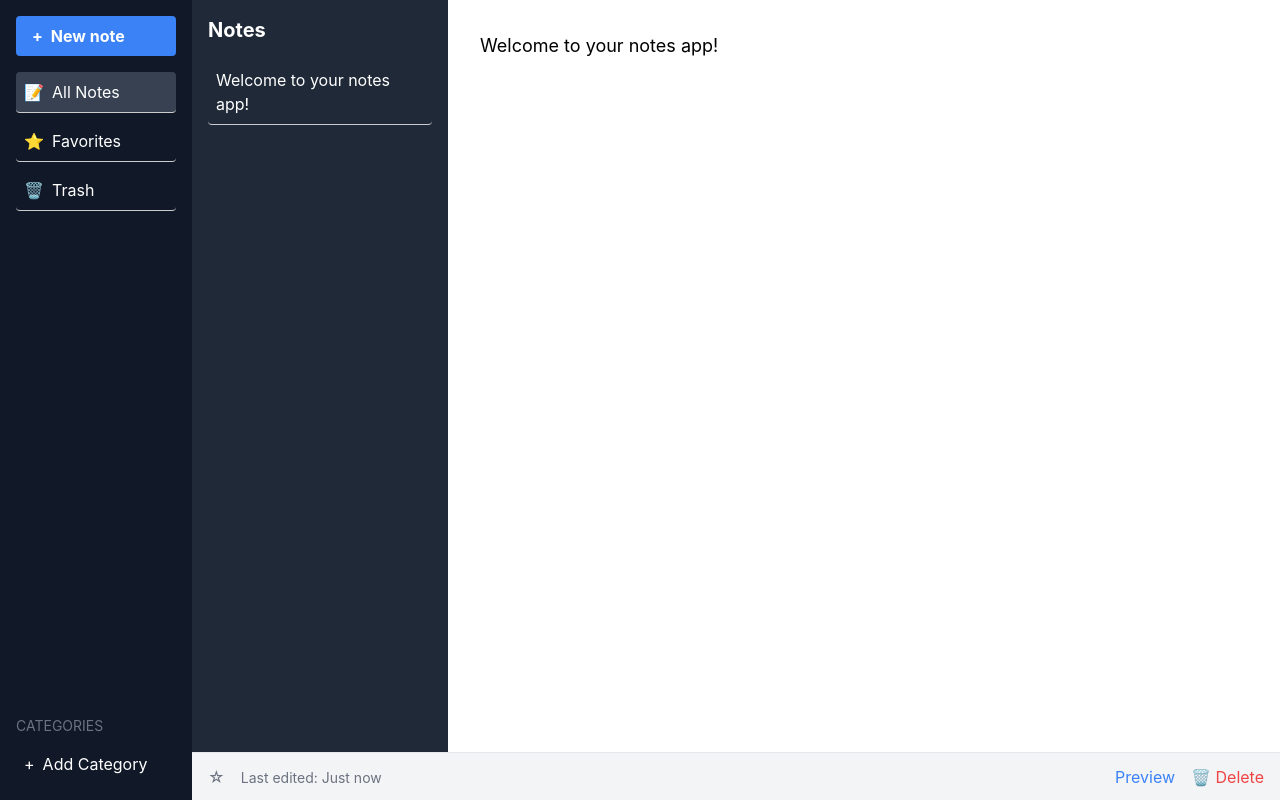
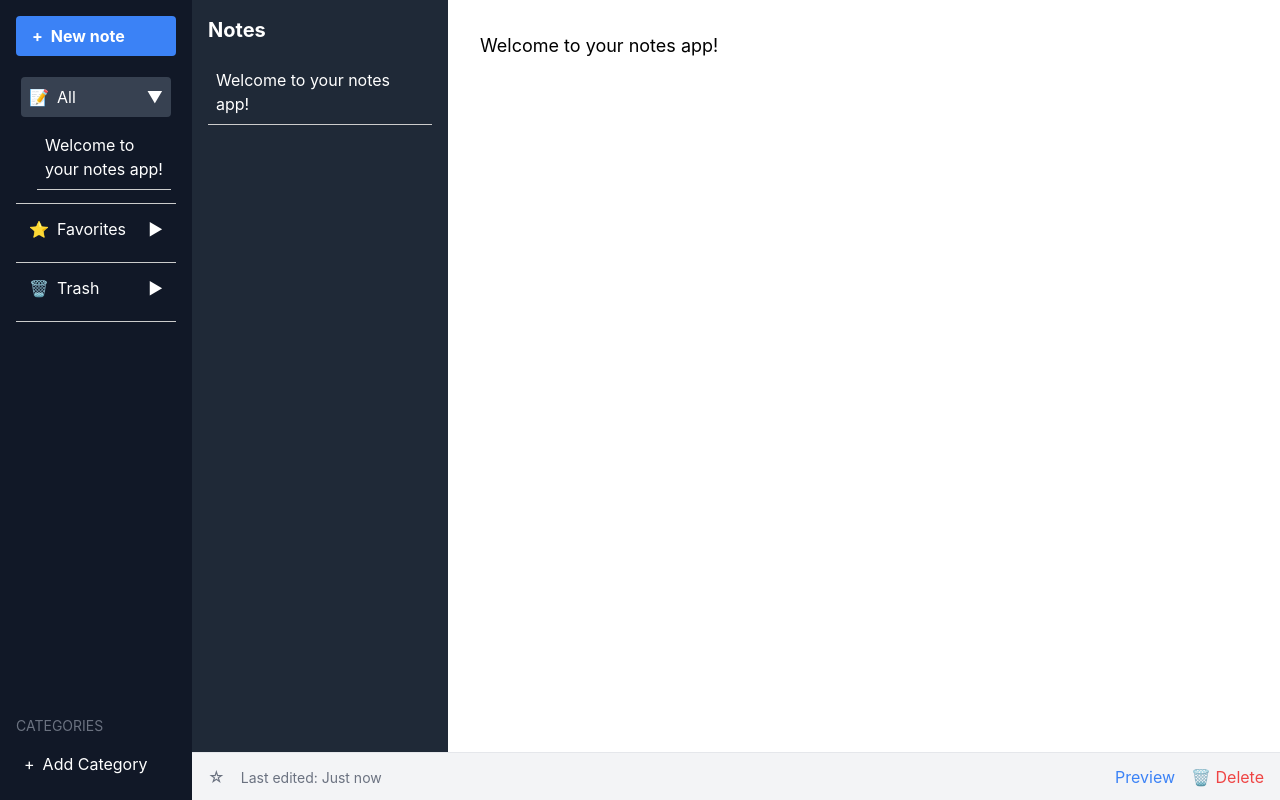
Before and after one commit to jamiehughes5926/Notes, a Next.js app: page / in a window 1280 px wide. Built offline with nearby package versions, Linux system fonts and the light colour scheme.

Commit message:
collapsible folders

```diff
--- a/src/app/components/CategoriesSidebar.tsx
+++ b/src/app/components/CategoriesSidebar.tsx
@@ -1,57 +1,106 @@
-import React from "react";
+import React, { useState } from "react";
 
 type Category = "all" | "favorites" | "trash";
+
+interface Note {
+  id: string;
+  content: string;
+  isFavorite: boolean;
+  isDeleted?: boolean;
+}
 
 interface CategoriesSidebarProps {
   selectedCategory: Category;
   onSelectCategory: (category: Category) => void;
   addNewNote: () => void;
+  notes: Note[];
+  selectNote: (id: string) => void;
+  getTitle: (content: string) => string;
 }
 
 const CategoriesSidebar: React.FC<CategoriesSidebarProps> = ({
   selectedCategory,
   onSelectCategory,
   addNewNote,
+  notes,
+  selectNote,
+  getTitle,
 }) => {
+  const [expandedCategories, setExpandedCategories] = useState<{
+    [key in Category]: boolean;
+  }>({
+    all: true,
+    favorites: false,
+    trash: false,
+  });
+
+  const toggleCategory = (category: Category) => {
+    setExpandedCategories((prev) => ({
+      ...prev,
+      [category]: !prev[category],
+    }));
+  };
+
+  const filteredNotes = (category: Category) => {
+    if (category === "favorites") {
+      return notes.filter((note) => note.isFavorite && !note.isDeleted);
+    } else if (category === "trash") {
+      return notes.filter((note) => note.isDeleted);
+    }
+    return notes.filter((note) => !note.isDeleted);
+  };
+
   return (
     <div className="w-48 bg-gray-900 text-white p-4 flex flex-col h-full">
       <button
-        className="mb-4 text-left bg-blue-500 hover:bg-blue-600 text-white font-bold py-2 px-4 rounded"
+        className="mb-4 text-left bg-blue-500 text-white font-bold py-2 px-4 rounded"
         onClick={addNewNote}
       >
         <span className="mr-2">+</span>New note
       </button>
       <nav>
         <ul>
-          <li
-            className={`mb-2 cursor-pointer hover:bg-gray-700 p-2 rounded ${
-              selectedCategory === "all" ? "bg-gray-700" : ""
-            }`}
-            onClick={() => onSelectCategory("all")}
-          >
-            <span className="mr-2">📝</span>All Notes
-          </li>
-          <li
-            className={`mb-2 cursor-pointer hover:bg-gray-700 p-2 rounded ${
-              selectedCategory === "favorites" ? "bg-gray-700" : ""
-            }`}
-            onClick={() => onSelectCategory("favorites")}
-          >
-            <span className="mr-2">⭐</span>Favorites
-          </li>
-          <li
-            className={`mb-2 cursor-pointer hover:bg-gray-700 p-2 rounded ${
-              selectedCategory === "trash" ? "bg-gray-700" : ""
-            }`}
-            onClick={() => onSelectCategory("trash")}
-          >
-            <span className="mr-2">🗑️</span>Trash
-          </li>
+          {(["all", "favorites", "trash"] as Category[]).map((category) => (
+            <li key={category}>
+              <div
+                className={`mb-2 cursor-pointer p-2 rounded ${
+                  selectedCategory === category ? "bg-gray-700" : ""
+                } flex justify-between`}
+                onClick={() => {
+                  onSelectCategory(category);
+                  toggleCategory(category);
+                }}
+              >
+                <span className="flex items-center">
+                  <span className="mr-2">
+                    {category === "all" && "📝"}
+                    {category === "favorites" && "⭐"}
+                    {category === "trash" && "🗑️"}
+                  </span>
+                  {category.charAt(0).toUpperCase() + category.slice(1)}
+                </span>
+                <span>{expandedCategories[category] ? "▼" : "▶"}</span>
+              </div>
+              {expandedCategories[category] && (
+                <ul className="ml-4">
+                  {filteredNotes(category).map((note) => (
+                    <li
+                      key={note.id}
+                      className="cursor-pointer p-2  mb-2"
+                      onClick={() => selectNote(note.id)}
+                    >
+                      {getTitle(note.content)}
+                    </li>
+                  ))}
+                </ul>
+              )}
+            </li>
+          ))}
         </ul>
       </nav>
       <div className="mt-auto">
         <h3 className="text-sm uppercase text-gray-500 mb-2">Categories</h3>
-        <button className="text-left w-full hover:bg-gray-700 p-2 rounded">
+        <button className="text-left w-full p-2 ">
           <span className="mr-2">+</span>Add Category
         </button>
       </div>
--- a/src/app/components/Sidebar.tsx
+++ b/src/app/components/Sidebar.tsx
@@ -8,7 +8,7 @@ interface Note {
 
 interface SidebarProps {
   notes: Note[];
-  selectNote: (index: number) => void;
+  selectNote: (id: string) => void;
   getTitle: (content: string) => string;
 }
 
@@ -17,11 +17,11 @@ const Sidebar: React.FC<SidebarProps> = ({ notes, selectNote, getTitle }) => {
     <div className="w-64 bg-gray-800 text-white p-4 flex flex-col h-full">
       <h2 className="text-xl font-bold mb-4">Notes</h2>
       <ul className="overflow-y-auto flex-grow">
-        {notes.map((note, index) => (
+        {notes.map((note) => (
           <li
             key={note.id}
-            onClick={() => selectNote(index)}
-            className="cursor-pointer p-2 hover:bg-gray-700 rounded mb-2"
+            onClick={() => selectNote(note.id)}
+            className="cursor-pointer p-2  mb-2"
           >
             {getTitle(note.content)}
           </li>
--- a/src/app/globals.css
+++ b/src/app/globals.css
@@ -28,10 +28,6 @@ li {
   cursor: pointer;
   padding: 5px;
   border-bottom: 1px solid #ccc;
-}
-
-li:hover {
-  background-color: #f0f0f0;
 }
 
 /* Markdown preview styles */
--- a/src/app/page.tsx
+++ b/src/app/page.tsx
@@ -10,25 +10,25 @@ interface Note {
   id: string;
   content: string;
   isFavorite: boolean;
-  isDeleted?: boolean; // Add this property
+  isDeleted?: boolean;
 }
 
 type Category = "all" | "favorites" | "trash";
 
 const Home: React.FC = () => {
   const [notes, setNotes] = useState<Note[]>([]);
-  const [currentNoteIndex, setCurrentNoteIndex] = useState<number>(0);
+  const [currentNoteId, setCurrentNoteId] = useState<string | null>(null);
   const [selectedCategory, setSelectedCategory] = useState<Category>("all");
   const [isLoaded, setIsLoaded] = useState(false);
   const [isMarkdownView, setIsMarkdownView] = useState(false);
 
   const deleteNote = () => {
     setNotes((prevNotes) =>
-      prevNotes.map((note, index) =>
-        index === currentNoteIndex ? { ...note, isDeleted: true } : note
+      prevNotes.map((note) =>
+        note.id === currentNoteId ? { ...note, isDeleted: true } : note
       )
     );
-    setCurrentNoteIndex(Math.max(currentNoteIndex - 1, 0));
+    setCurrentNoteId(null);
     setIsMarkdownView(false); // Switch to edit mode when deleting a note
   };
 
@@ -64,23 +64,23 @@ const Home: React.FC = () => {
       isFavorite: false,
     };
     setNotes((prevNotes) => [...prevNotes, newNote]);
-    setCurrentNoteIndex(notes.length);
+    setCurrentNoteId(newNote.id);
     setSelectedCategory("all");
     setIsMarkdownView(false); // Ensure new notes open in edit mode
   };
 
   const updateNote = (value: string) => {
     setNotes((prevNotes) =>
-      prevNotes.map((note, index) =>
-        index === currentNoteIndex ? { ...note, content: value } : note
+      prevNotes.map((note) =>
+        note.id === currentNoteId ? { ...note, content: value } : note
       )
     );
   };
 
   const toggleFavorite = () => {
     setNotes((prevNotes) =>
-      prevNotes.map((note, index) =>
-        index === currentNoteIndex
+      prevNotes.map((note) =>
+        note.id === currentNoteId
           ? { ...note, isFavorite: !note.isFavorite }
           : note
       )
@@ -96,8 +96,8 @@ const Home: React.FC = () => {
     return firstLine || "Untitled Note";
   };
 
-  const selectNote = (index: number) => {
-    setCurrentNoteIndex(index);
+  const selectNote = (id: string) => {
+    setCurrentNoteId(id);
     setIsMarkdownView(false); // Switch to edit mode when selecting a note
   };
 
@@ -110,6 +110,9 @@ const Home: React.FC = () => {
     return !note.isDeleted;
   });
 
+  const currentNote =
+    notes.find((note) => note.id === currentNoteId) || filteredNotes[0];
+
   if (!isLoaded) {
     return <div>Loading...</div>;
   }
@@ -120,6 +123,9 @@ const Home: React.FC = () => {
         selectedCategory={selectedCategory}
         onSelectCategory={setSelectedCategory}
         addNewNote={addNewNote}
+        notes={notes}
+        selectNote={selectNote}
+        getTitle={getTitle}
       />
       <div className="flex flex-col flex-1">
         <div className="flex flex-1 overflow-hidden">
@@ -128,21 +134,23 @@ const Home: React.FC = () => {
             selectNote={selectNote}
             getTitle={getTitle}
           />
-          {notes.length > 0 && (
+          {currentNote && (
             <NoteEditor
-              note={notes[currentNoteIndex]}
+              note={currentNote}
               onChange={updateNote}
               isMarkdownView={isMarkdownView}
             />
           )}
         </div>
+        {currentNote && (
           <BottomBar
-          isFavorite={notes[currentNoteIndex]?.isFavorite || false}
+            isFavorite={currentNote.isFavorite}
             onToggleFavorite={toggleFavorite}
             onDeleteNote={deleteNote}
             isMarkdownView={isMarkdownView}
             onToggleMarkdownView={toggleMarkdownView}
           />
+        )}
       </div>
     </div>
   );
```
Lines whose indentation alone changed are shown as unchanged.
